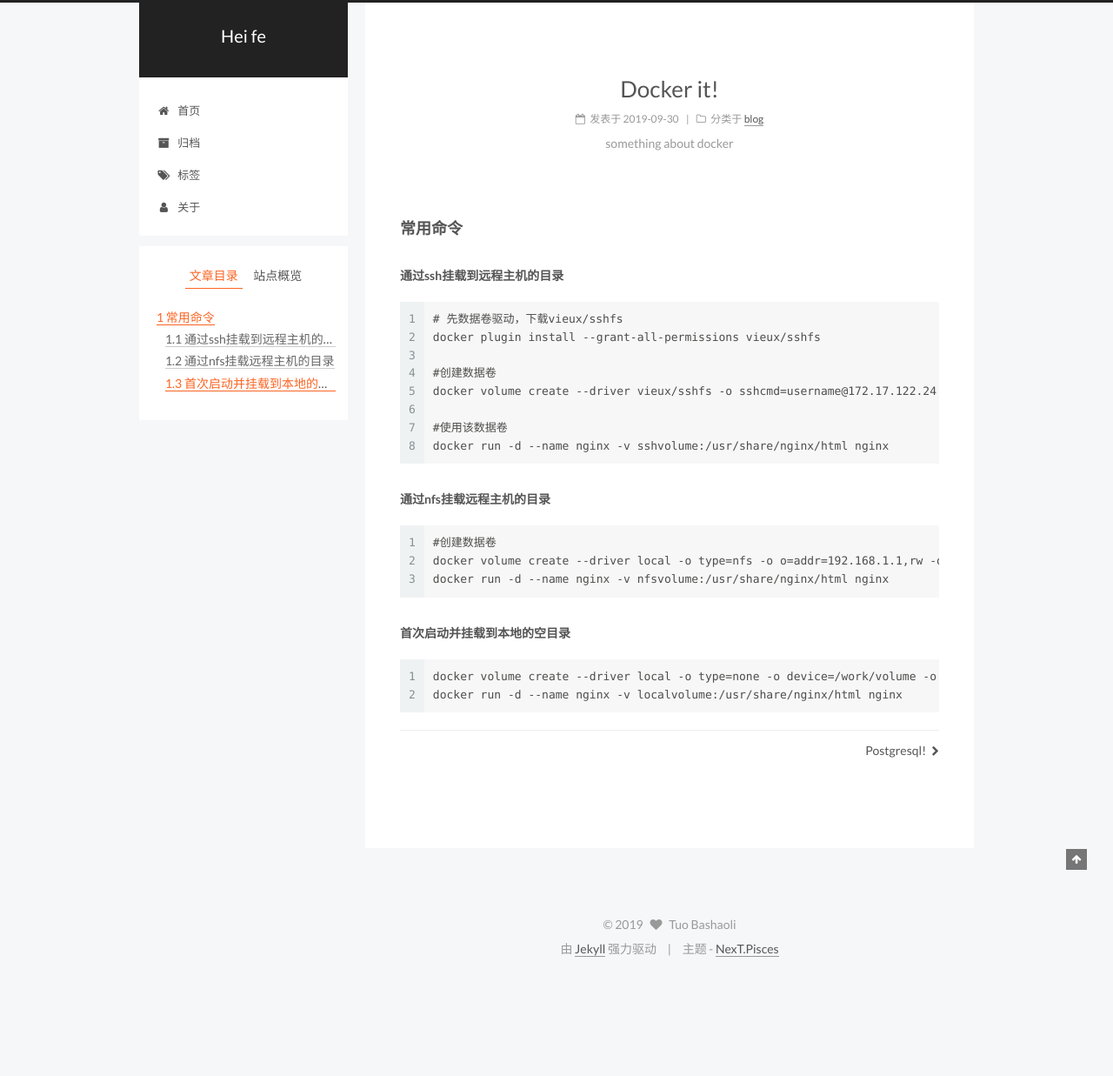
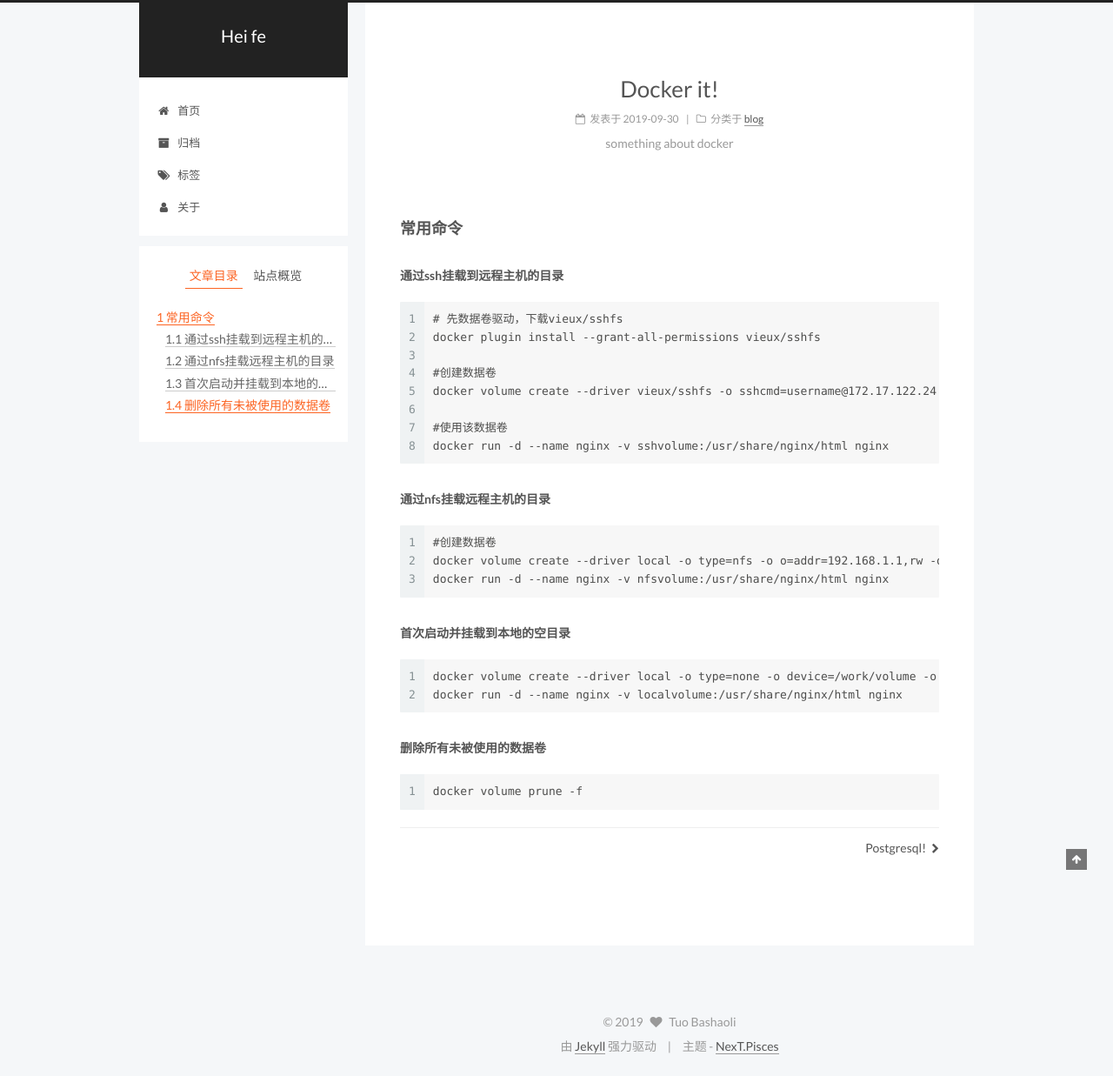
Before and after one commit to tuobashaoli/tuobashaoli.github.io, a Jekyll site: the page built from _posts/2019-09-30-docker.markdown, in a window 1280 px wide. Shown: the whole page at 87% size. Built offline with Jekyll 4.4.1, drawn with Linux system fonts in a browser that asks for light colours; comment, search, counter and statistics services are not loaded; before the commit the page ends 1125 px from its top, so only the background shows below that.

Commit message:
update docker

````diff
--- a/_posts/2019-09-30-docker.markdown
+++ b/_posts/2019-09-30-docker.markdown
@@ -36,3 +36,9 @@ docker run -d --name nginx -v nfsvolume:/usr/share/nginx/html nginx
 docker volume create --driver local -o type=none -o device=/work/volume -o o=bind localvolume
 docker run -d --name nginx -v localvolume:/usr/share/nginx/html nginx
 ```
+
+##### 删除所有未被使用的数据卷
+
+```
+docker volume prune -f
+```
````
